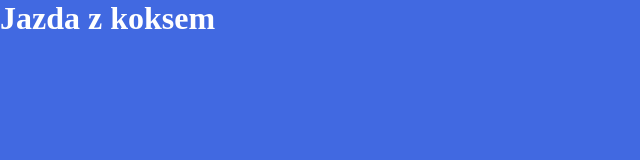
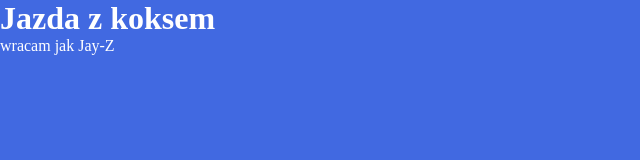
Before and after one commit to emilblef/nauka2.0, a plain HTML site: page index.html in a window 1280 px wide. Shown: the whole page, without its empty margins (0-640 px from the left). Drawn offline with Linux system fonts and the light colour scheme.

Commit message:
Added paragraph and change some styles

```diff
--- a/index.html
+++ b/index.html
@@ -11,6 +11,7 @@
 
 <body>
     <h1>Jazda z koksem</h1>
+    <p>wracam jak Jay-Z</p>
 </body>
 
 </html>
--- a/style.css
+++ b/style.css
@@ -9,4 +9,5 @@ body {
 	overflow: hidden;
 	color: #fff;
 	background-color: royalblue;
+	width: 50%;
 }
```
